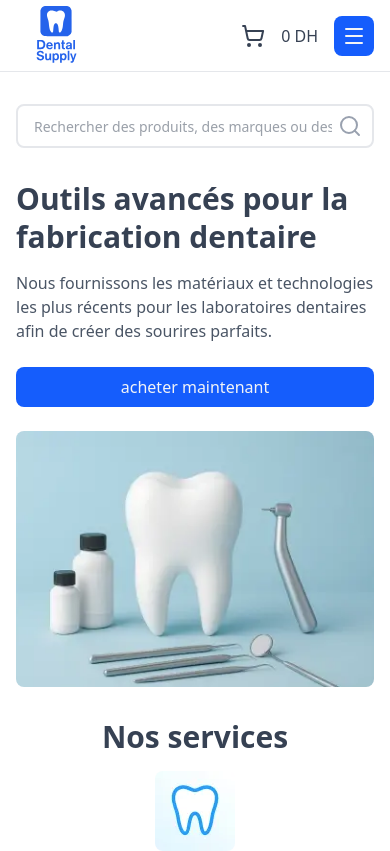
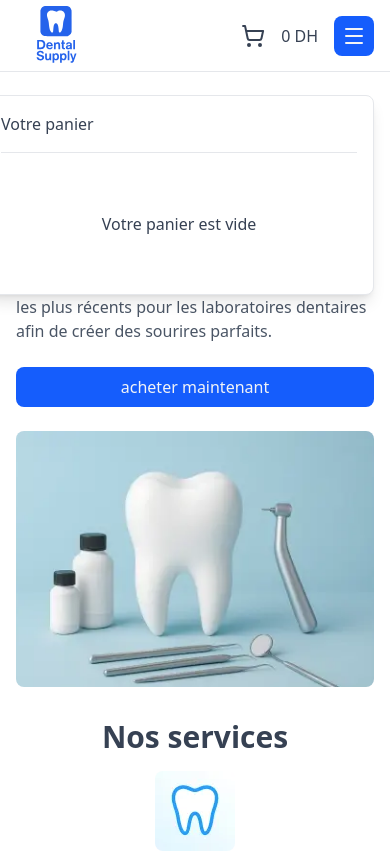
Before and after one commit to salahstack/dental-maroc, a React (Vite) app: page /accueil in a window 390 px wide. Shown: the top 851 px of the page. Built offline with nearby package versions, Linux system fonts and the light colour scheme.

Commit message:
create cart page and create use local storage hook

```diff
--- a/src/components/ui/Button.tsx
+++ b/src/components/ui/Button.tsx
@@ -15,6 +15,7 @@ const Button: FC<ButtonProps> = ({
   classes,
   state,
   icon,
+  children,
   ...rest
 }) => {
   if (to) {
@@ -26,7 +27,7 @@ const Button: FC<ButtonProps> = ({
   } else {
     return (
       <button className={`btn-primary ${classes}`} {...rest}>
-        {label && label} {icon && icon}
+        {label && label} {icon && icon} {children}
       </button>
     );
   }
--- a/src/components/ui/Header.tsx
+++ b/src/components/ui/Header.tsx
@@ -9,6 +9,7 @@ import { useEffect, useRef } from 'react';
  */
 import Image from './Image';
 import Button from './Button';
+import Cart from '../../pages/Cart';
 /**
  * Icons
  */
@@ -82,9 +83,11 @@ const Header = () => {
     0
   );
 
+  const cartItems = cart.reduce((count, item) => count + item.quantity, 0);
+
   return (
     <header className='h-18 border-b border-gray-200 flex mb-8 md:mb-16'>
-      <div className='container h-full flex items-center gap-4 md:justify-between'>
+      <div className='container h-full flex items-center gap-4 md:justify-between relative'>
         <Link to='/accueil'>
           <Image
             srcSet='/images/logo.svg'
@@ -158,15 +161,22 @@ const Header = () => {
               S'inscrire
             </Link>
           </nav>
-          <div className='flex items-center gap-2'>
+          <div className='flex items-center gap-2 relative'>
             <Button
               aria-label='open cart'
-              classes='bg-transparent text-gray-700 w-10 h-10 p-0'
+              classes='bg-transparent text-gray-700 w-10 h-10 p-0 relative'
               icon={<ShoppingCart aria-hidden='true' />}
-            />
+            >
+              {cartItems > 0 && (
+                <span className='absolute w-6 h-6 bg-blue-600 text-white text-sm rounded-full flex items-center justify-center -top-1/2 translate-y-1/2 left-1/2'>
+                  {cartItems}
+                </span>
+              )}
+            </Button>
             <span className='font-medium'>{totalPrice} DH</span>
           </div>
         </div>
+        <Cart />
       </div>
     </header>
   );
--- a/src/components/ui/Product.tsx
+++ b/src/components/ui/Product.tsx
@@ -35,8 +35,9 @@ const Product: FC<ProductProps> = ({
   bestSeller,
   newArrival,
 }) => {
-  const { addProduct } = useCart();
-  const [quantity, setQuantity] = useState(0);
+  const { addProduct, cart } = useCart();
+  const productQuantity = cart.find((item) => item.id === id)?.quantity ?? 0;
+  const [quantity, setQuantity] = useState<number>(productQuantity);
   return (
     <div className='product-card'>
       <Button
--- a/src/contexts/CartContext.tsx
+++ b/src/contexts/CartContext.tsx
@@ -2,8 +2,12 @@
 /**
  * Node modules
  */
-import { createContext, useCallback, useMemo, useState } from "react";
-import type { ReactNode } from "react";
+import { createContext, useCallback, useMemo, useState } from 'react';
+import type { ReactNode } from 'react';
+/**
+ * Custom hooks
+ */
+import { useLocalStorage } from '../hooks/useLocalStorage';
 
 interface ProductInterface {
   id: number;
@@ -11,61 +15,76 @@ interface ProductInterface {
   title: string;
   description: string;
   quantity: number;
-  price: number
+  price: number;
 }
 
 interface CartContextInterface {
   cart: ProductInterface[];
   addProduct: (product: ProductInterface) => void;
   removeProduct: (id: number) => void;
-  clearCart: () => void
+  clearCart: () => void;
 }
 
 const initialContextValue: CartContextInterface = {
   cart: [],
   addProduct: () => {},
   removeProduct: () => {},
-  clearCart: () => {}
-}
+  clearCart: () => {},
+};
 
 export const CartContext = createContext(initialContextValue);
 
+const CartProvider = ({ children }: { children: ReactNode }) => {
+  const { clear, setItem, getItem } = useLocalStorage();
+const [cart, setCart] = useState<ProductInterface[]>(() => getItem<ProductInterface[]>('cart') || []);
 
+  const addProduct = useCallback(
+    (newProduct: ProductInterface) => {
+      setCart((prevCart) => {
+        const productExists = prevCart.find(
+          (item) => Number(item.id) === Number(newProduct.id)
+        );
 
+        let updatedCart;
+        if (productExists) {
+          updatedCart = prevCart.map((item) =>
+            item.id === newProduct.id
+              ? { ...item, quantity: newProduct.quantity }
+              : item
+          );
+        } else {
+          updatedCart = [...prevCart, newProduct];
+        }
 
+        setItem('cart', updatedCart);
+        return updatedCart;
+      });
+    },
+    [setItem]
+  );
 
-const CartProvider = ({ children } : { children: ReactNode }) => {
-  const [cart, setCart] = useState<ProductInterface[]>([]);
-
-  const addProduct = useCallback((newProduct: ProductInterface) => {
-    setCart(prevCart => {
-      const productExists = cart.find((item) => Number(item.id) === Number(newProduct.id));
-    if(productExists) {
-      return prevCart.map(item => item.id === newProduct.id ? { ...item, quantity: newProduct.quantity  } : item)
-    }
-    else {
-      return [...prevCart, newProduct]
-    }
-    })
-
-  }, [cart])
-
-  const removeProduct = useCallback((id: number) => {
-    setCart(prevCart => prevCart.filter((item) => item.id !== id))
-  }, []);
+  const removeProduct = useCallback(
+    (id: number) => {
+      setCart((prevCart) => {
+        const updatedCart = prevCart.filter((item) => item.id !== id);
+        setItem('cart', updatedCart); // ✅ save updated
+        return updatedCart;
+      });
+    },
+    [setItem]
+  );
 
   const clearCart = useCallback(() => {
     setCart([]);
-  }, [])
+    clear();
+  }, [clear]);
 
   const contextValue = useMemo(() => {
-    return { cart, addProduct, clearCart, removeProduct }
-  }, [cart, addProduct, clearCart, removeProduct])
+    return { cart, addProduct, clearCart, removeProduct };
+  }, [cart, addProduct, clearCart, removeProduct]);
   return (
-    <CartContext.Provider value={contextValue}>
-      {children}
-    </CartContext.Provider>
-  )
-}
+    <CartContext.Provider value={contextValue}>{children}</CartContext.Provider>
+  );
+};
 
 export default CartProvider;
--- /dev/null
+++ b/src/hooks/useLocalStorage.ts
@@ -0,0 +1,41 @@
+import { useCallback } from "react";
+
+function useLocalStorage<T>() {
+  const getItem = useCallback(<T>(key: string, defaultValue: T | null = null): T | null => {
+    try {
+      const item = localStorage.getItem(key);
+      return item ? (JSON.parse(item) as T) : defaultValue;
+    } catch (error) {
+      console.error(`Error reading localStorage key "${key}":`, error);
+      return defaultValue;
+    }
+  }, []);
+
+  const setItem = useCallback((key: string, value: T) => {
+    try {
+      localStorage.setItem(key, JSON.stringify(value));
+    } catch (error) {
+      console.error(`Error setting localStorage key "${key}":`, error);
+    }
+  }, []);
+
+  const removeItem = useCallback((key: string) => {
+    try {
+      localStorage.removeItem(key);
+    } catch (error) {
+      console.error(`Error removing localStorage key "${key}":`, error);
+    }
+  }, []);
+
+  const clear = useCallback(() => {
+    try {
+      localStorage.clear();
+    } catch (error) {
+      console.error("Error clearing localStorage:", error);
+    }
+  }, []);
+
+  return { getItem, setItem, removeItem, clear };
+}
+
+export { useLocalStorage };
--- a/src/index.css
+++ b/src/index.css
@@ -132,6 +132,10 @@
   .product-card .badge {
     @apply absolute top-4 left-4 bg-blue-600 text-white text-xs px-2 py-1 rounded-md
   }
+  /** Cart DropDown  **/
+  .cart-dropdown {
+    @apply absolute top-full right-4 md:right-8 lg:right-26 mt-6 w-full max-w-[450px] bg-white flex flex-col border border-gray-200 rounded-lg z-10 p-4 shadow-lg min-h-50;
+  }
 }
 
 /*--------------------------*\
--- a/src/interfaces/button.ts
+++ b/src/interfaces/button.ts
@@ -9,5 +9,6 @@ export interface ButtonProps extends ButtonHTMLAttributes<HTMLButtonElement> {
   label?: string,
   icon?: ReactNode,
   classes?: string,
-  state?: object
+  state?: object,
+  children?: ReactNode
 }
--- /dev/null
+++ b/src/pages/Cart.tsx
@@ -0,0 +1,61 @@
+import type { FC } from 'react';
+import { useCart } from '../hooks/useCart';
+import Image from '../components/ui/Image';
+import Button from '../components/ui/Button';
+import { Trash } from 'lucide-react';
+
+interface CartProps {}
+
+const Cart: FC<CartProps> = ({}) => {
+  const { cart, removeProduct } = useCart();
+  return (
+    <div className='cart-dropdown'>
+      <div className='border-b border-gray-200 pb-4 mb-4'>
+        <h4 className='font-medium'>Votre panier</h4>
+      </div>
+      <div className='flex flex-col grow gap-4'>
+        {cart.length === 0 ? (
+          <p className='m-auto font-medium'>Votre panier est vide</p>
+        ) : (
+          <>
+            {cart.map((item) => (
+              <div
+                key={item.id}
+                className='flex items-center justify-between gap-2'
+              >
+                <Image
+                  srcSet={item.image}
+                  classes='rounded-lg'
+                  fallback={item.image}
+                  alt={item.title}
+                  width='w-14'
+                  height='h-14'
+                />
+                <div className='flex-1 mx-4'>
+                  <h5 className='font-medium text-gray-500'>{item.title}</h5>
+                  <p className='text-sm text-gray-500 font-medium'>
+                    {item.price} DH x {item.quantity}{' '}
+                    <span className='text-gray-700'>
+                      {item.price * item.quantity} DH
+                    </span>
+                  </p>
+                </div>
+                <Button
+                  onClick={() => removeProduct(item.id)}
+                  icon={<Trash />}
+                  classes='text-gray-500 hover:text-red-500 bg-transparent w-10 h-10 p-0'
+                />
+              </div>
+            ))}
+            <Button
+              label='Valider la commande'
+              classes='w-full'
+            />
+          </>
+        )}
+      </div>
+    </div>
+  );
+};
+
+export default Cart;
```
